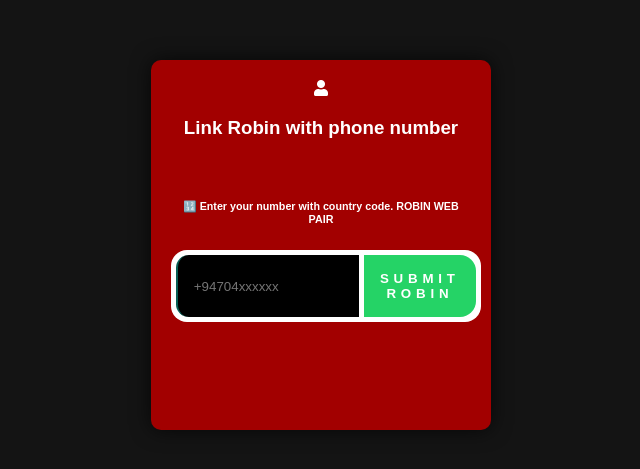
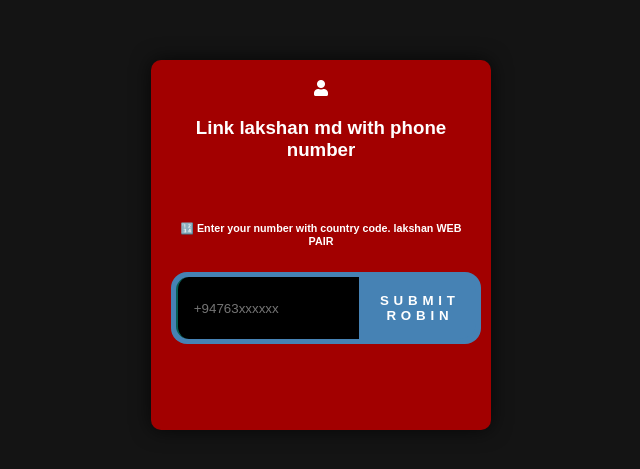
Before and after one commit to lakshankpg/Lakshan-md-v1, a website: page pair.html in a window 1280 px wide. Shown: the part 155-624 px from the top of the page, without its empty margins (319-959 px from the left). Drawn offline with nearby package versions, Linux system fonts and the light colour scheme.

Commit message:
Update pair.html

```diff
--- a/pair.html
+++ b/pair.html
@@ -53,7 +53,7 @@
 
     .input-container {
       display: flex;
-      background: #ffffff; /* Update background color */
+      background:#4682B4; /* Update background color */
       border-radius: 1rem;
       padding: 0.3rem;
       gap: 0.3rem;
@@ -82,7 +82,7 @@
     .input-container button {
       flex-basis: 25%;
       padding: 1rem;
-      background: #25d366; /* Update background color */
+      background: #4682B4; /* Update background color */
       font-weight: 900;
       letter-spacing: 0.3rem;
       text-transform: uppercase;
@@ -145,11 +145,11 @@
         <div id="text">
           <i class="fa fa-user"></i>
           <p>
-            <h3 class="centered-text">Link Robin with phone number</h3>
+            <h3 class="centered-text">Link lakshan md with phone number</h3>
             <br>
-            <h6>🔢 Enter your number with country code. ROBIN WEB PAIR</h6>
+            <h6>🔢 Enter your number with country code. lakshan  WEB PAIR</h6>
             <div class="input-container">
-              <input placeholder="+94704xxxxxx" type="number" id="number" placeholder="❗ Enter your phone number with country code, ROBIN WEB PAIR" name="">
+              <input placeholder="+94763xxxxxx" type="number" id="number" placeholder="❗ Enter your phone number with country code, ROBIN WEB PAIR" name="">
               <button id="submit">Submit ROBIN</button>
             </div>
             <!-- Add the loading spinner -->
```
